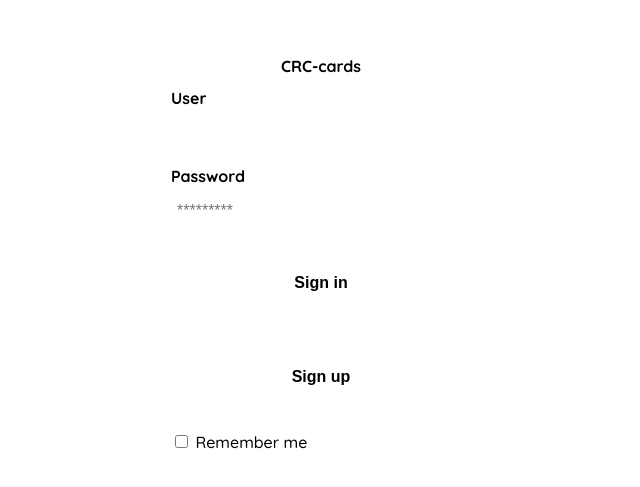
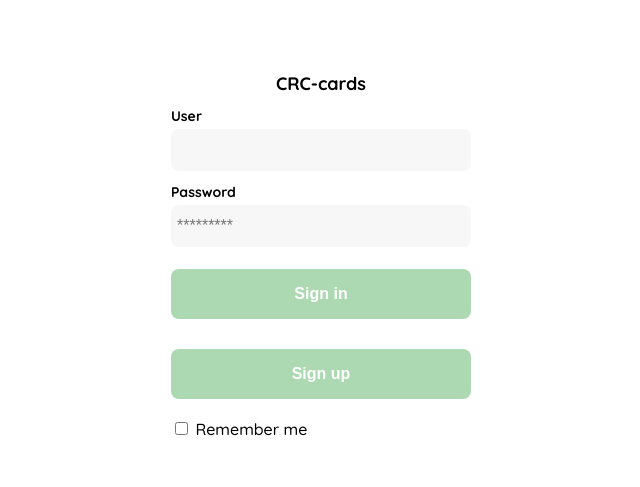
Before and after one commit to Sanki0/crc-cards, a React (Create React App) app: page / in a window 1280 px wide. Shown: the part 151-638 px from the top of the page, without its empty margins (319-959 px from the left). Built offline with nearby package versions, Linux system fonts and the light colour scheme.

Commit message:
config and added .scss files

```diff
--- a/package.json
+++ b/package.json
@@ -6,6 +6,7 @@
     "@testing-library/jest-dom": "^5.15.1",
     "@testing-library/react": "^11.2.7",
     "@testing-library/user-event": "^12.8.3",
+    "node-sass": "^6.0.1",
     "react": "^17.0.2",
     "react-dom": "^17.0.2",
     "react-scripts": "4.0.3",
--- a/src/components/App.jsx
+++ b/src/components/App.jsx
@@ -1,5 +1,5 @@
 import React from 'react';
-import '../styles/global.css';
+import '../styles/global.scss';
 import {Layout} from '../containers/Layout';
 import {Login} from '../containers/Login';
 
--- a/src/containers/Login.jsx
+++ b/src/containers/Login.jsx
@@ -1,5 +1,5 @@
 import React from 'react';
-import '../styles/Login.css';
+import '../styles/Login.scss';
 
 function Login() {
   return (
--- a/src/styles/Login.css
+++ b/src/styles/Login.scss
@@ -1,4 +1,4 @@
-
+@import '_vars';
 
 .login {
 	width: 100%;
@@ -53,10 +53,10 @@
 	height: 50px;
 }
 .signin-button {
-	margin-top: 14px;
-	margin-bottom: 30px;
+	margin-top: 10px;
+	margin-bottom: 20px;
 }
 .signup-button {
-	margin-top: 14px;
-	margin-bottom: 30px;
+	margin-top: 10px;
+	margin-bottom: 20px;
 }
--- a/src/styles/_vars.scss
+++ b/src/styles/_vars.scss
@@ -0,0 +1,10 @@
+:root {
+	--white: #FFFFFF;
+	--black: #000000;
+	--very-light-pink: #C7C7C7;
+	--text-input-field: #F7F7F7;
+	--hospital-green: #ACD9B2;
+	--sm: 14px;
+	--md: 16px;
+	--lg: 18px;
+}
```
Also changed, not shown: src/styles/global.scss (renamed from src/styles/global.css), 1 other file (tests, documents, lock files or other folders).
